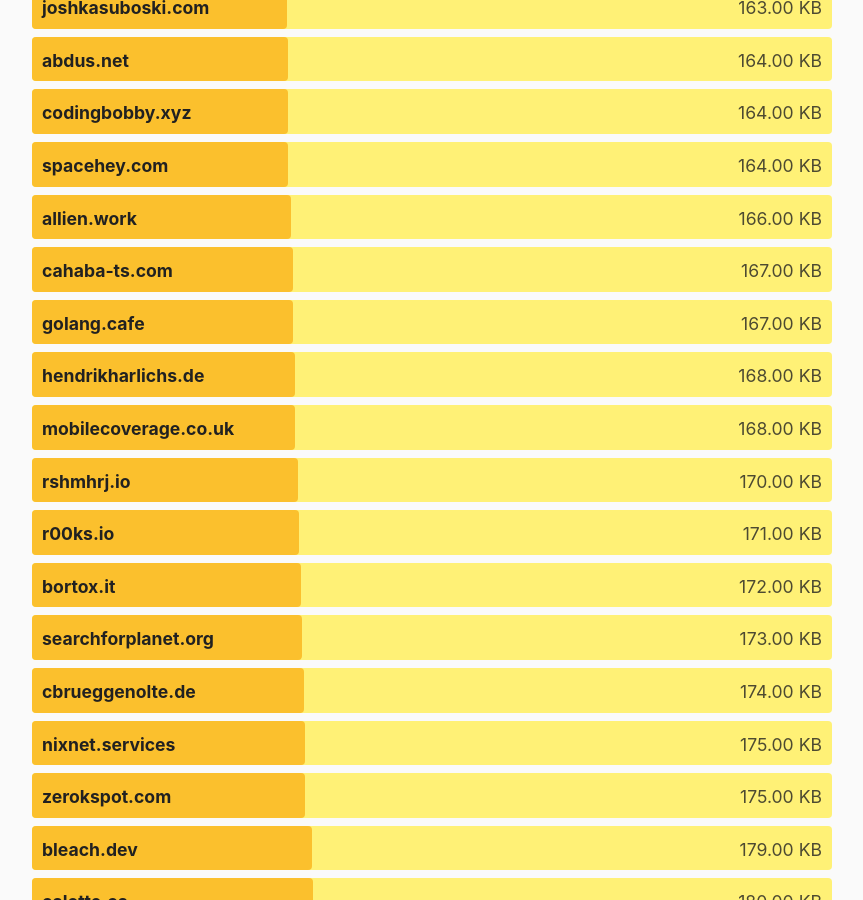
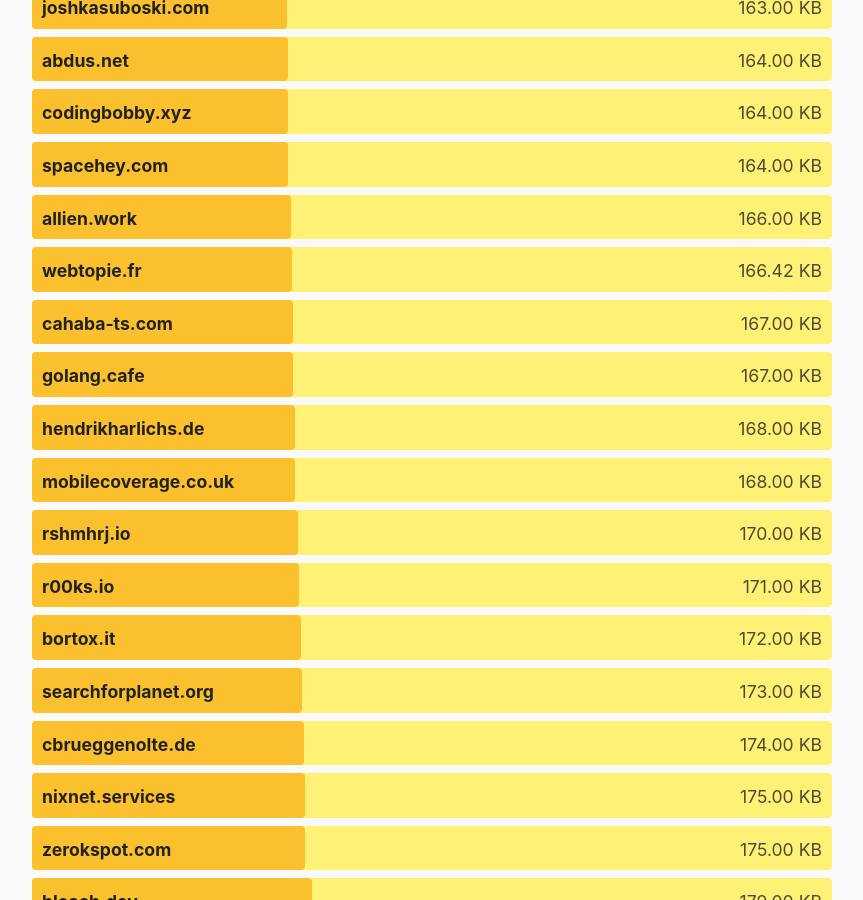
Before and after one commit to kevquirk/512kb.club, a Jekyll site: the page built from index.md, in a window 1280 px wide and 900 px high, scrolled down 29362 px. Shown: the whole window, without its empty margins (208-1071 px from the left). Built offline with Jekyll 4.4.1, drawn with Linux system fonts in a browser that asks for light colours.

Commit message:
Update sites.yml
Adding webtopie.fr

Cloudflare scan link : https://radar.cloudflare.com/scan/90a9d764-4532-4bda-9be9-4174810b0382/summary

```diff
--- a/_data/sites.yml
+++ b/_data/sites.yml
@@ -3807,3 +3807,8 @@
   url: https://zwieratko.sk/
   size: 28.07
   last_checked: 2024-02-11
+
+- domain: webtopie.fr
+  url: https://webtopie.fr/
+  size: 166.42
+  last_checked: 2024-03-25
```
